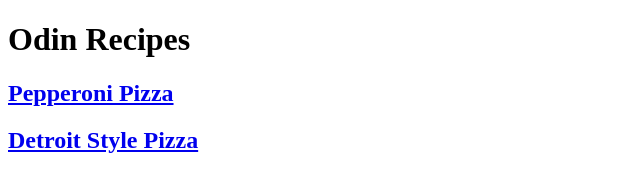
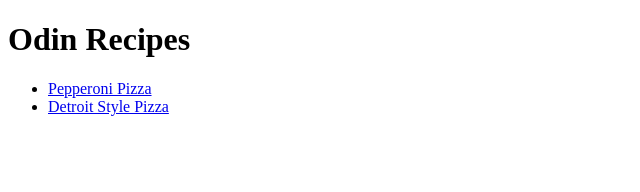
Before and after one commit to 0v3rcome/odin-recipes, a plain HTML site: page index.html in a window 1280 px wide. Shown: the whole page, without its empty margins (0-640 px from the left). Drawn offline with Linux system fonts and the light colour scheme.

Commit message:
Move recipe links into list

```diff
--- a/index.html
+++ b/index.html
@@ -8,7 +8,9 @@
 </head>
 <body>
     <h1>Odin Recipes</h1>
-    <h2><a href="./recipes/pepperoni-pizza.html">Pepperoni Pizza</a></h2>
-    <h2><a href="./recipes/detroit-style-pizza.html">Detroit Style Pizza</a></h2>
+    <ul>
+        <li><a href="./recipes/pepperoni-pizza.html">Pepperoni Pizza</a></li>
+        <li><a href="./recipes/detroit-style-pizza.html">Detroit Style Pizza</a></li>
+    </ul>
 </body>
 </html>
```
